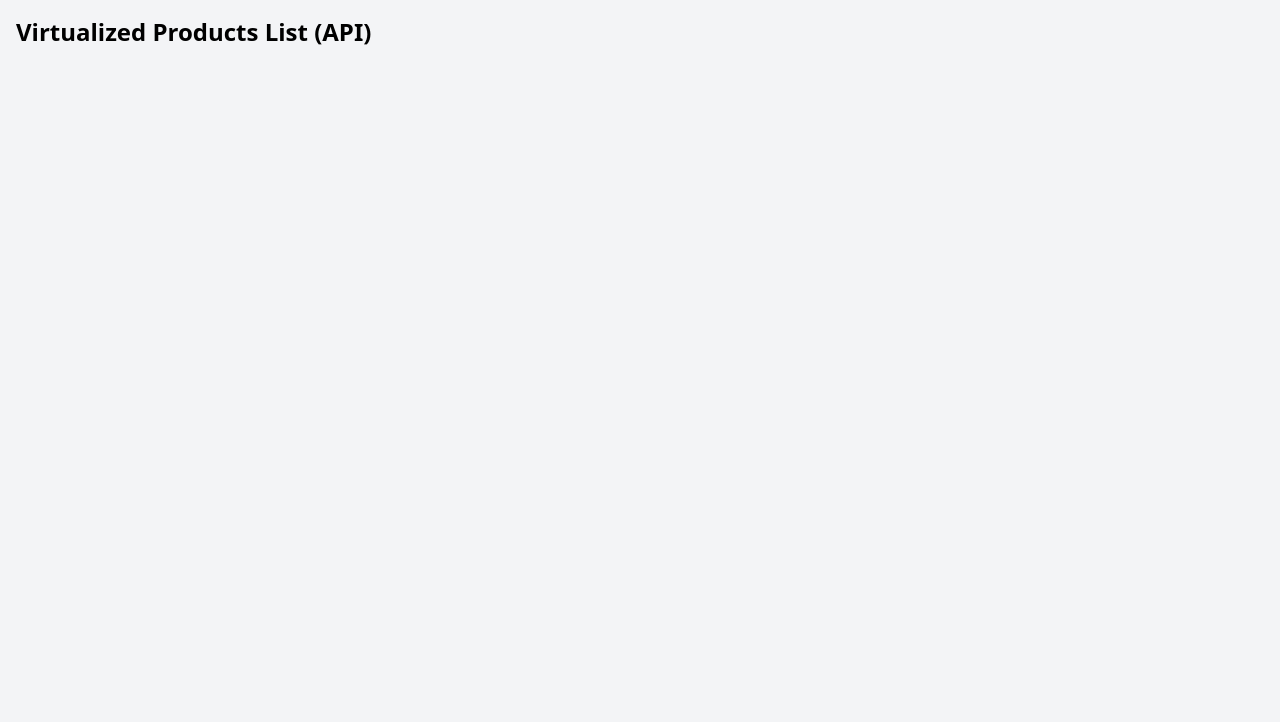
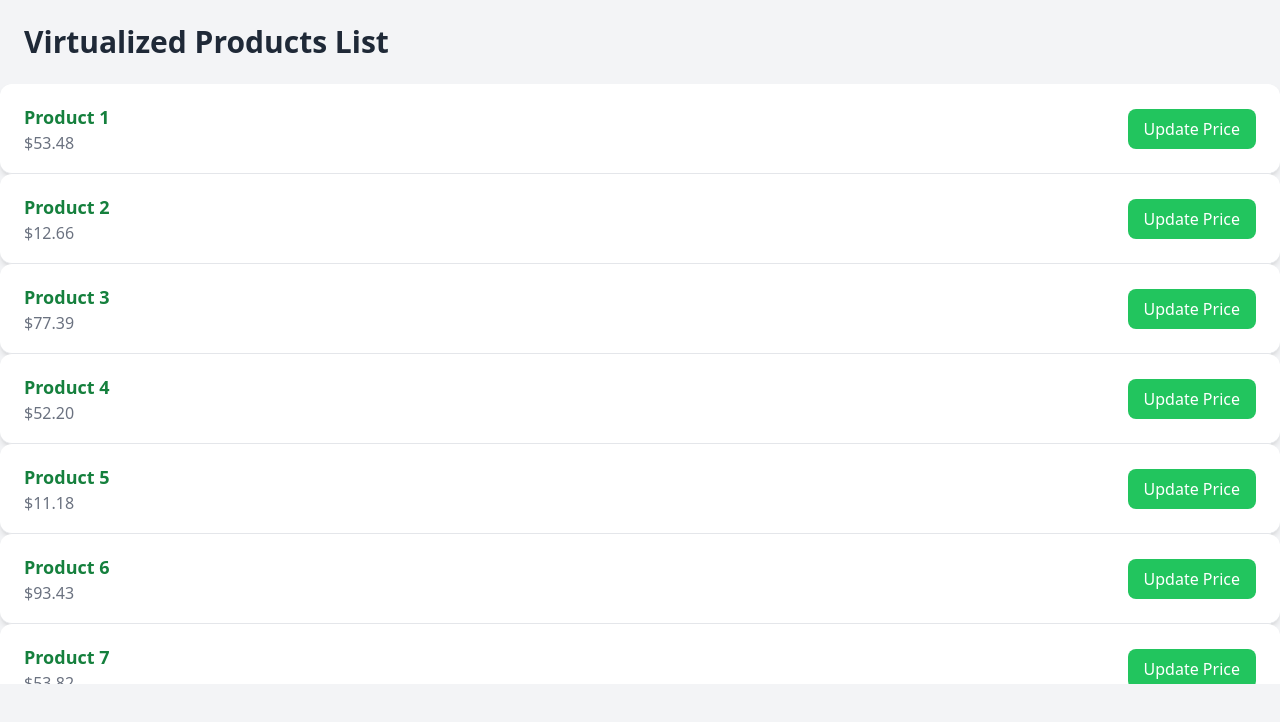
Before and after one commit to Cabdinasir64/Hooks, a React (Vite) app: page / in a window 1280 px wide. Shown: the top 722 px of the page. Built offline with nearby package versions, Linux system fonts and the light colour scheme; no server answers.

Commit message:
This is example3 of virtualization with react perfomance

```diff
--- a/src/App.jsx
+++ b/src/App.jsx
@@ -1,9 +1,9 @@
-import Virtualization2 from './Performance Optimization/virtualization/virtualization2'
+import Virtualization3 from './Performance Optimization/virtualization/virtualization3'
 function App() {
 
 
   return (
-    <Virtualization2 />
+    <Virtualization3 />
   );
 }
 
--- /dev/null
+++ b/src/Performance Optimization/virtualization/virtualization3.jsx
@@ -0,0 +1,71 @@
+import React, { useState, memo, useCallback } from "react";
+import { FixedSizeList as List } from "react-window";
+import { motion } from "framer-motion";
+
+const initialProducts = Array.from({ length: 1000 }, (_, i) => ({
+    id: i + 1,
+    name: `Product ${i + 1}`,
+    price: (Math.random() * 100).toFixed(2),
+}));
+
+const ProductRow = memo(({ index, style, products, onUpdate }) => {
+    const product = products[index];
+
+    return (
+        <motion.div
+            style={style}
+            initial={{ opacity: 0, x: -20 }}
+            animate={{ opacity: 1, x: 0 }}
+            transition={{ duration: 0.3, delay: index * 0.01 }}
+            className="flex justify-between px-6 py-4 border-b items-center bg-white rounded-xl shadow-md hover:shadow-lg hover:bg-green-50 transition-all"
+        >
+            <div>
+                <p className="font-bold text-green-700 text-lg">{product.name}</p>
+                <p className="text-gray-500">${product.price}</p>
+            </div>
+            <button
+                className="px-4 py-2 bg-green-500 text-white rounded-lg hover:bg-green-600 transition-all"
+                onClick={() => onUpdate(product.id)}
+            >
+                Update Price
+            </button>
+        </motion.div>
+    );
+});
+
+
+export default function Virtualization3() {
+    const [products, setProducts] = useState(initialProducts);
+
+    const updateProduct = useCallback((id) => {
+        setProducts((prev) =>
+            prev.map((p) =>
+                p.id === id ? { ...p, price: (Math.random() * 100).toFixed(2) } : p
+            )
+        );
+    }, []);
+
+    return (
+        <div className="h-screen w-full bg-gray-100">
+            <h1 className="text-3xl font-bold p-6 text-gray-800">
+                Virtualized Products List
+            </h1>
+
+            <List
+                height={600}
+                itemCount={products.length}
+                itemSize={90}
+                width={"100%"}
+            >
+                {({ index, style }) => (
+                    <ProductRow
+                        index={index}
+                        style={style}
+                        products={products}
+                        onUpdate={updateProduct}
+                    />
+                )}
+            </List>
+        </div>
+    );
+}
```
